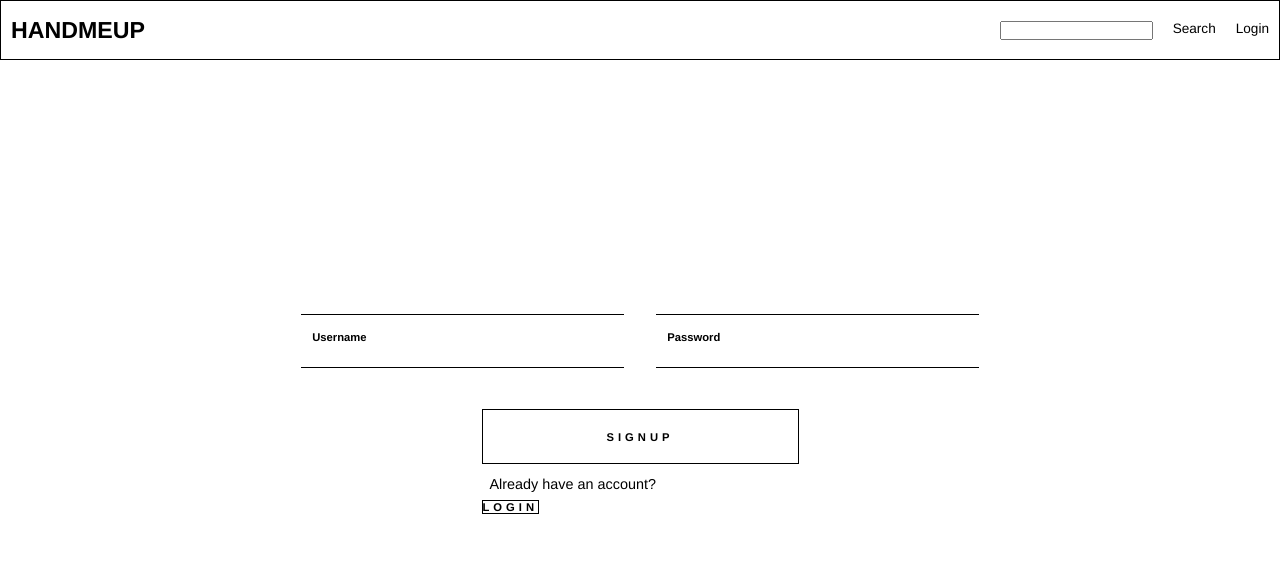
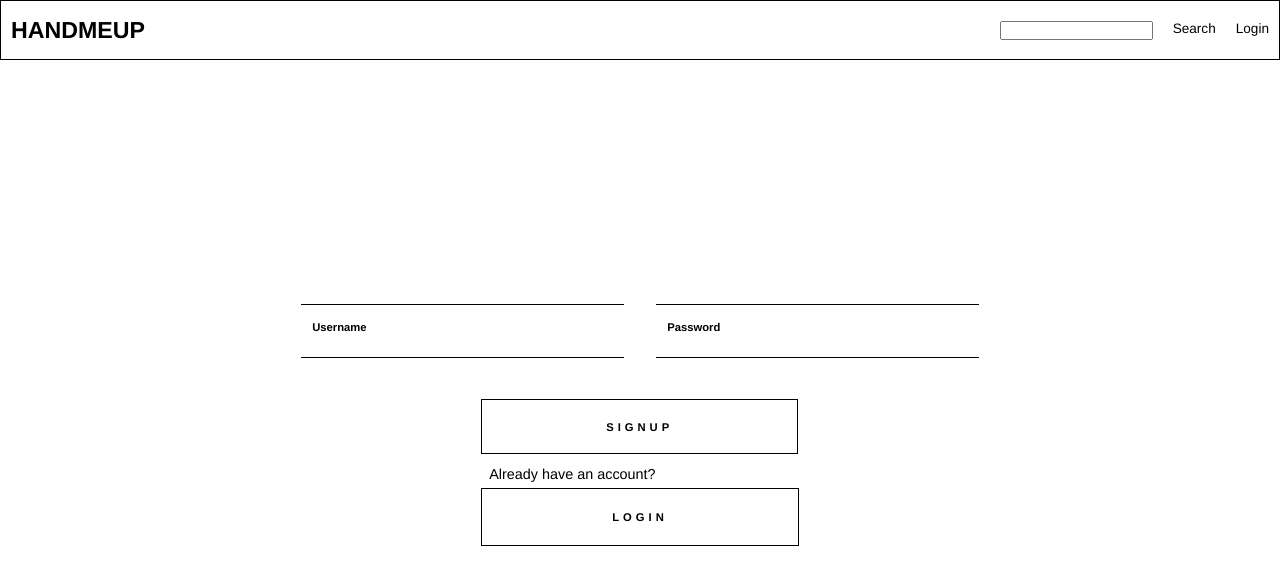
Before and after one commit to anshitsinha/HandMeUp, a React (Create React App) app in the folder client/: page /signup in a window 1280 px wide. Shown: the top 584 px of the page. Built offline with nearby package versions, Linux system fonts and the light colour scheme.

Commit message:
fixed signup login button

```diff
--- a/client/src/components/Login.css
+++ b/client/src/components/Login.css
@@ -161,7 +161,7 @@ textarea {
 }
 
 .question {
-  margin: 0 7px 5px;
+  margin: 0 7px 25px;
   font-size: 0.9em;
 }
 
@@ -179,3 +179,29 @@ textarea {
   border-top: 0;
   padding: 10px;
 }
+
+#sendButtonLink {
+  width: 200px;
+  height: 60px;
+  background-color: rgb(255, 255, 255);
+  outline: 1px solid black;
+  color: rgb(0, 0, 0);
+  border: 0;
+  font-weight: bold;
+  font-size: 70.25%;
+  text-transform: uppercase;
+  letter-spacing: 4px;
+  -webkit-transition: -webkit-transform 0.3s;
+  transition: transform 0.3s;
+
+  padding: 22px 130px;
+}
+
+#sendButtonLink:hover,
+#sendButtonLink:focus {
+  outline: 1px solid black;
+  background-color: rgb(0, 0, 0);
+  color: #ffffff;
+  -webkit-transition: -webkit-transform 0.3s;
+  transition: transform 0.3s;
+}
--- a/client/src/components/Login.jsx
+++ b/client/src/components/Login.jsx
@@ -85,7 +85,7 @@ const Login = () => {
           <br />
           <p className="question">Dont have an account?</p>
 
-            <Link  id="sendButton" to="/signup">Signup</Link>
+            <Link  id="sendButtonLink" to="/signup">Signup</Link>
 
         </div>
       </div>
--- a/client/src/components/Signup.jsx
+++ b/client/src/components/Signup.jsx
@@ -78,7 +78,7 @@ const Signup = () => {
           </button>
           <br />
           <p className="question">Already have an account?</p>
-          <Link id="sendButton" to="/login">
+          <Link id="sendButtonLink" to="/login">
             Login
           </Link>
         </div>
```
